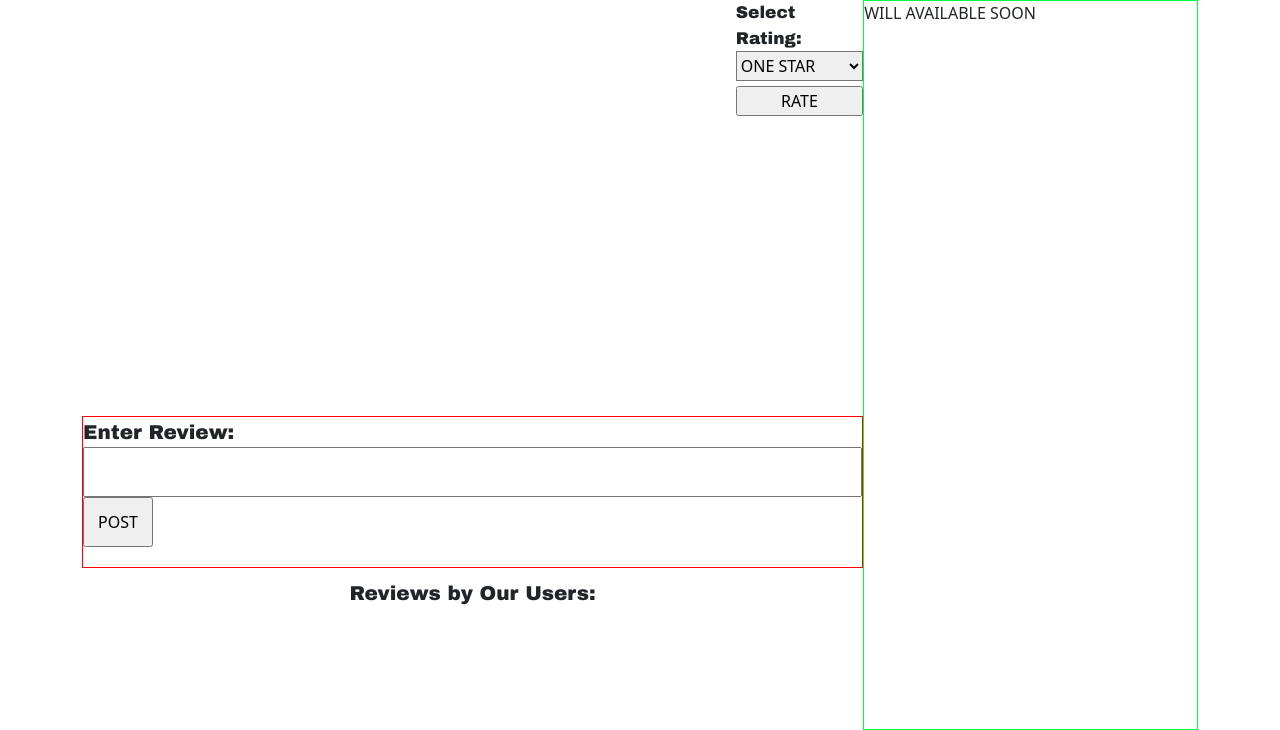
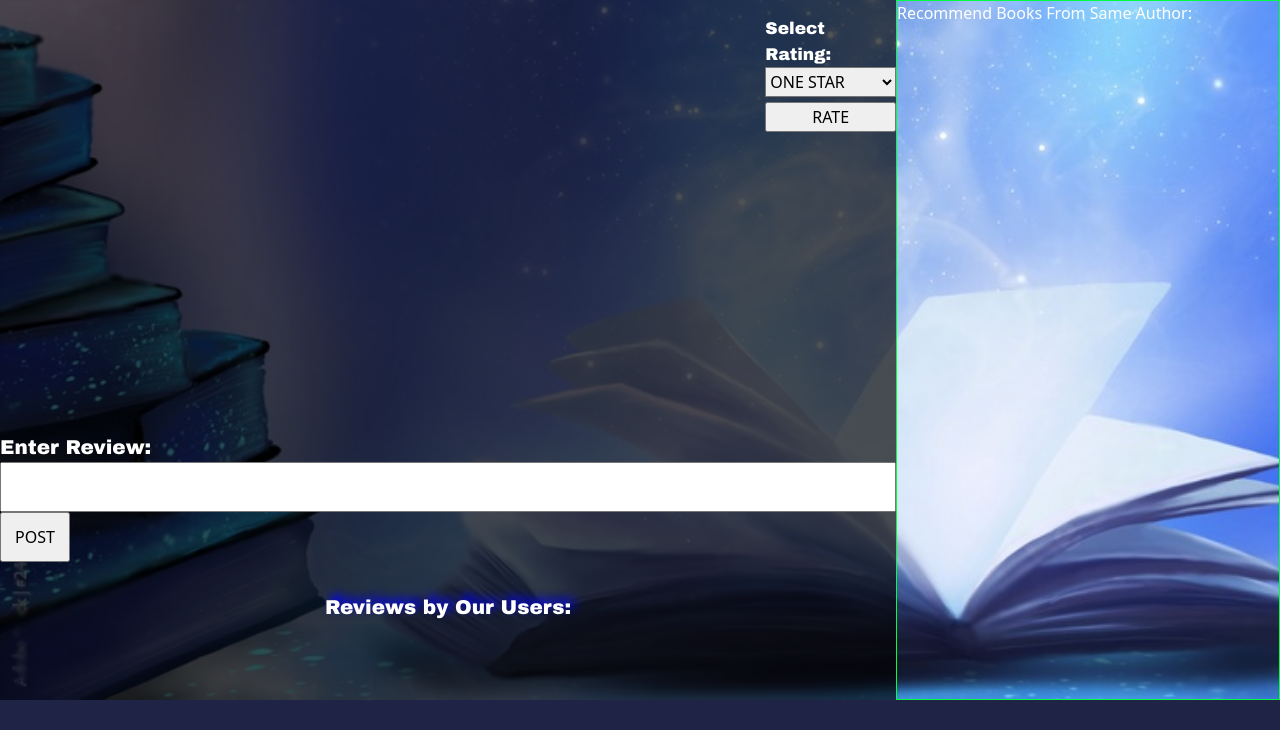
Before and after one commit to Ishmam-Zahin/BookReview-Recommendation, a Django app: page /details/1/ in a window 1280 px wide. Shown: the part 100-830 px from the top of the page. After the commit the page ends 800 px from the top, so only its background shows below. Run offline with Django 5.2, Linux system fonts and the light colour scheme; the visitor is signed in with stand-in values (Sample User, id 1); data comes from the database, SQL or seed files in the repository; data that the repository does not hold is empty.

Commit message:
changed css of details page

```diff
--- a/manageBooks/static/manageBooks/bookDetail.css
+++ b/manageBooks/static/manageBooks/bookDetail.css
@@ -7,15 +7,30 @@ body{
     width: 100vw;
     height: 100vh;
 }
-.container{
+.maincontainer{
     width: 100%;
-    height: calc(100% - 70px);
+    height: calc(100% - 100px);
     display: flex;
+    padding: 0;
+    margin: auto;
+    background-color: rgb(61, 61, 191);
+    background-image: url("/static/manageBooks/resources/bgImage.jpg");
+    background-repeat: no-repeat;
+    background-size: cover;
+    color: white;
 }
-.detailsContainer{
+.maindetailsContainer{
     width: 70%;
     height: 100%;
     overflow-y: scroll;
+    background-color: rgba(0, 0, 0, 0.666);
+}
+#maintitle{
+    text-align: center;
+    font-size: 24px;
+    font-family: 'Arial Black';
+    font-style: italic;
+    text-shadow: 5px -5px 5px rgb(255, 179, 0);
 }
 .dDetails{
     width: 100%;
@@ -38,6 +53,7 @@ body{
 .dInfo p span{
     font-size: 18px;
     font-family: "Arial Black";
+    text-shadow: 5px -5px 10px blue;
 }
 .dDsc{
     text-align: center;
@@ -45,9 +61,9 @@ body{
 .dDsc span{
     font-size: 20px;
     font-family: "Arial Black";
+    text-shadow: 5px -5px 10px blue;
 }
 .dPostReview{
-    border: 1px solid red;
     margin-top: 10px;
 }
 .dPostReview form{
@@ -71,10 +87,11 @@ body{
     font-size: 20px;
     font-family: "Arial Black";
     margin-top: 10px;
+    text-shadow: 5px -5px 10px blue;
 }
 .dShowReviews p{
     border: 2px solid blue;
-    width: 100%;
+    width: calc(100% - 5px);
     height: 50px;
     text-align: left;
     font-size: 16px;
@@ -88,4 +105,40 @@ body{
     border: 1px solid rgb(0, 255, 64);
     width: 30%;
     height: 100%;
+    overflow-y: scroll;
 }
+.recommendAuthor{
+    display: flex;
+    flex-direction: row;
+    flex-wrap: wrap;
+    justify-content: center;
+}
+._xinfo{
+    width: 190px;
+    height: 300px;
+    margin: 5px;
+    transition: transform .2s;
+}
+._xinfo img{
+    width: 100%;
+    height: 63%;
+}
+._xinfo div{
+    padding: 2px;
+    height: 37%;
+    width: 100%;
+    background-color: rgb(42, 42, 129);
+}
+._xinfo div h5{
+    margin: 0;
+    font-size: 15px;
+    width: 190px;
+    height: 55%;
+    overflow: hidden;
+    color: white;
+    white-space:nowrap;
+    text-overflow: ellipsis;
+}
+._xinfo:hover{
+    transform: translate(0px, -5px);
+}
--- a/manageBooks/static/manageBooks/bookDetail.js
+++ b/manageBooks/static/manageBooks/bookDetail.js
@@ -1,5 +1,112 @@
 data = {};
 reviews = {}
+
+function writeBooksToGenre(books){
+    const element = document.getElementById("recommendGenre")
+    for(let i=0; i<books.items.length; i++){
+        element.innerHTML += `
+        <div class="card _xinfo">
+        <img src="${function start(){
+        if(books.items[i].volumeInfo.imageLinks != undefined){
+            if(books.items[i].volumeInfo.imageLinks.thumbnail != undefined){
+                return books.items[i].volumeInfo.imageLinks.thumbnail
+            }
+            else{
+                return "/static/manageBooks/resources/brokenImage.jpg"
+            }
+        }
+        else return "/static/manageBooks/resources/brokenImage.jpg"
+        }()}" class="card-img-top" alt="Loading . . .">
+        <div class="card-body">
+        <h5 class="card-title">Title:<br>${books.items[i].volumeInfo.title}</h5>
+        <a href="/details/${books.items[i].id}" class="btn btn-primary">Show details</a>
+        </div>
+        </div>
+        `
+    }
+}
+
+async function getBooks2(endpoint){
+    const p = await fetch(endpoint)
+    const books = await p.json()
+    console.log(books)
+    writeBooksToGenre(books)
+}
+
+function recommendBooksByGenre(){
+    if(data.volumeInfo.categories != undefined){
+        let genre = data.volumeInfo.categories
+        // genre = genre.split(" ")
+        // const x = "Juvenile+Fiction+/+Love+&+Romance"
+        console.log(genre)
+        endpoint = "https://www.googleapis.com/books/v1/volumes?q="
+        for(let i=0; i<genre.length; i++){
+            if(genre[i].length > 1){
+                if(i != genre.length-1) endpoint += genre[i].replaceAll(/" "/g, "+")+"+"
+                else endpoint += genre[i].replace(" ", "+")
+            }
+            else continue
+        }
+        endpoint += "&printType=books&maxResults=10&orderBy=newest&key=AIzaSyDvwGOI6Fi7m7N3x_VeDaQt60C8iPZeruc"
+        getBooks2(endpoint)
+        console.log(endpoint)
+    }
+    else{
+        document.getElementById("recommendGenre").innerHTML = "no more books from this genre from our database"
+    }
+}
+
+function writeBooksToAuthor(books){
+    const element = document.getElementById("recommendAuthor")
+    for(let i=0; i<books.items.length; i++){
+        element.innerHTML += `
+        <div class="card _xinfo">
+        <img src="${function start(){
+        if(books.items[i].volumeInfo.imageLinks != undefined){
+            if(books.items[i].volumeInfo.imageLinks.thumbnail != undefined){
+                return books.items[i].volumeInfo.imageLinks.thumbnail
+            }
+            else{
+                return "/static/manageBooks/resources/brokenImage.jpg"
+            }
+        }
+        else return "/static/manageBooks/resources/brokenImage.jpg"
+        }()}" class="card-img-top" alt="Loading . . .">
+        <div class="card-body">
+        <h5 class="card-title">Title:<br>${books.items[i].volumeInfo.title}</h5>
+        <a href="/details/${books.items[i].id}" class="btn btn-primary">Show details</a>
+        </div>
+        </div>
+        `
+    }
+    // recommendBooksByGenre()
+}
+
+async function getBooks(endpoint){
+    const p = await fetch(endpoint)
+    const books = await p.json()
+    // console.log(books)
+    writeBooksToAuthor(books)
+}
+
+function recommendBooksByAuthor(){
+    if(data.volumeInfo.authors[0] != undefined){
+        authName = data.volumeInfo.authors[0]
+        authName = authName.split(" ")
+        // console.log(authName)
+        endpoint = "https://www.googleapis.com/books/v1/volumes?q="
+        for(let i=0; i<authName.length; i++){
+            if(i != authName.length-1) endpoint += "inauthor:"+authName[i]+"+"
+            else endpoint += "inauthor:"+authName[i]
+        }
+        endpoint += "&printType=books&maxResults=10&orderBy=newest&key=AIzaSyDvwGOI6Fi7m7N3x_VeDaQt60C8iPZeruc"
+        getBooks(endpoint)
+        // console.log(endpoint)
+    }
+    else{
+        document.getElementById("recommendAuthor").innerHTML = "no more books from this author from our database"
+    }
+}
 
 const generateReviews = function (){
     let str = ""
@@ -12,6 +119,8 @@ const generateReviews = function (){
 function showReviews(){
     const reviews = document.getElementById("dShowReviews")
     reviews.innerHTML += generateReviews()
+
+    recommendBooksByAuthor()
 }
 
 async function getReviews(bookId){
@@ -25,6 +134,8 @@ async function getReviews(bookId){
 function showResult(bookId, totalViews, rating){
     const image = document.getElementById("dImage")
     const info = document.getElementById("dInfo")
+    const title = document.getElementById("maintitle")
+    title.innerHTML += `${data.volumeInfo.title}`
     if(data.volumeInfo.imageLinks != undefined){
         if(data.volumeInfo.imageLinks.thumbnail != undefined){
             image.innerHTML = `<img src="${data.volumeInfo.imageLinks.thumbnail}" alt="no image" width="100%" height="100%">`
@@ -55,7 +166,7 @@ async function getData(bookId, totalViews, rating){
     try{
         const p = await fetch(endpoint)
         data = await p.json()
-        console.log(data)
+        // console.log(data)
         showResult(bookId, totalViews, rating)
     }
     catch(err){
--- a/manageBooks/templates/manageBooks/bookDetail.html
+++ b/manageBooks/templates/manageBooks/bookDetail.html
@@ -65,8 +65,9 @@
             </div>
         </div>
     </header>
-    <div class="container">
-        <div class="detailsContainer">
+    <div class="maincontainer">
+        <div class="maindetailsContainer">
+            <p id="maintitle"></p>
             <div class="dDetails">
                 <p class="dImage" id="dImage"></p>
                 <p class="dInfo" id="dInfo">
@@ -110,7 +111,8 @@
             </div>
         </div>
         <div class="recommendContainer">
-            WILL AVAILABLE SOON
+            <p>Recommend Books From Same Author:</p>
+            <div class="recommendAuthor" id="recommendAuthor"></div>
         </div>
     </div>
 
--- a/manageBooks/views.py
+++ b/manageBooks/views.py
@@ -102,9 +102,11 @@ def postRating(request, id):
             rate = int(request.POST["rating"])
             newRating = Ratings(rate = rate, user = user, book = book)
             newRating.save()
-            book.totalRatingCount += 1
-            book.save()
-            book.rating = round(((book.rating + rate) / book.totalRatingCount), 2)
+            previousAvgRating = book.rating * book.totalRatingCount
+            newTotalRatingCount = book.totalRatingCount + 1
+            newAvgRating = round(((previousAvgRating + rate) / newTotalRatingCount), 2)
+            book.rating = newAvgRating
+            book.totalRatingCount = newTotalRatingCount
             book.save()
 
     return redirect(reverse("details", args=(id,)))
```
